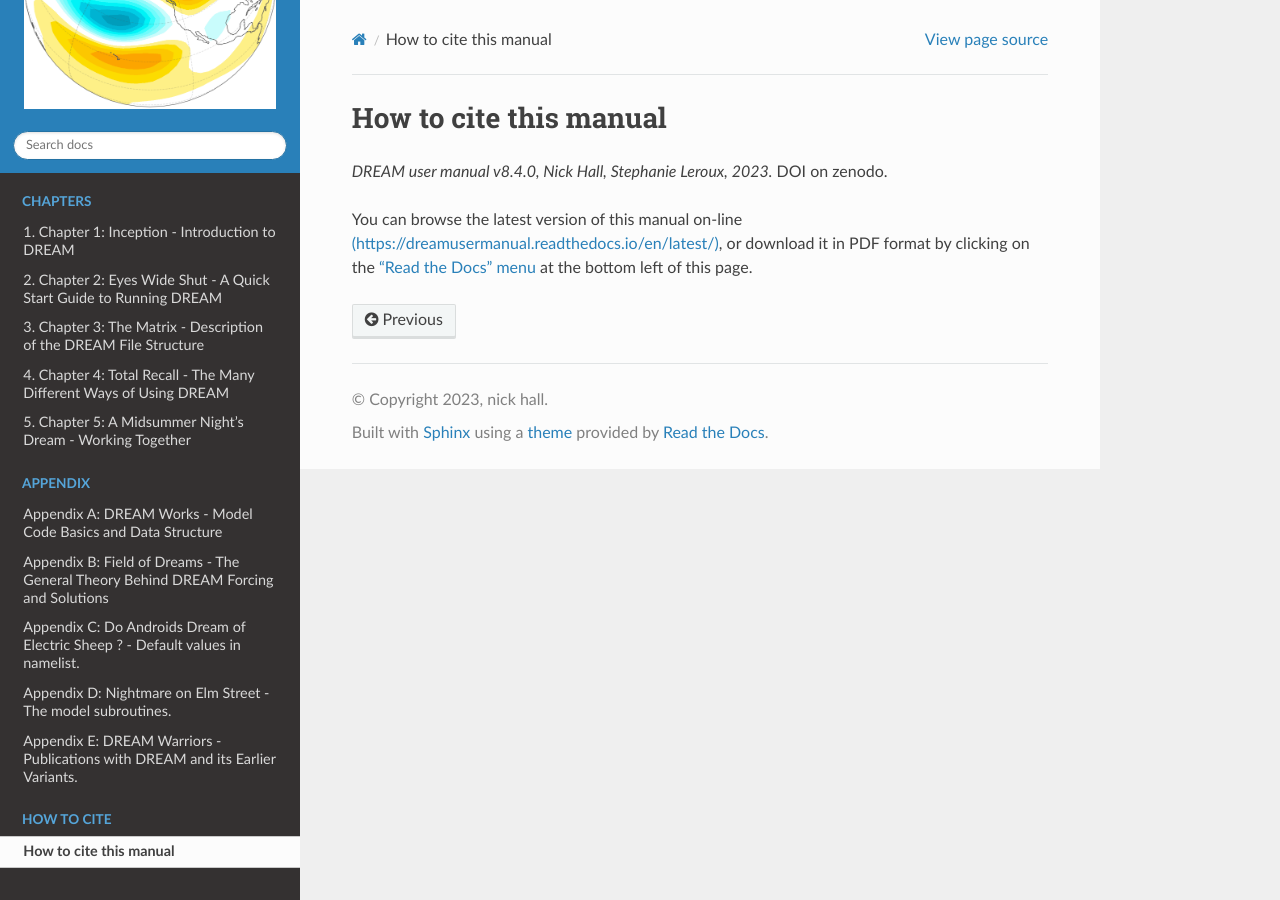
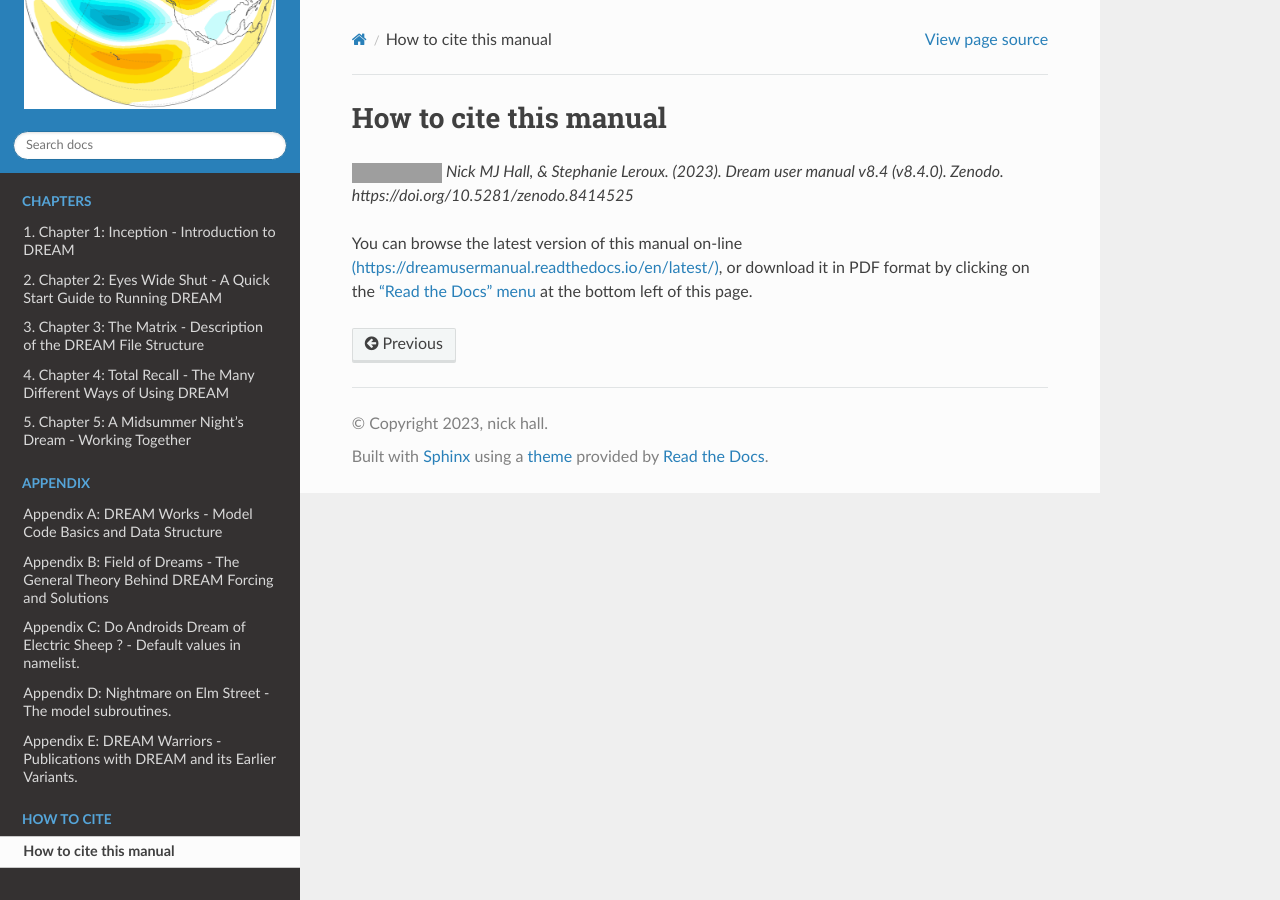
Before and after one commit to dream-gcm/usermanual, a Sphinx documentation site: the page built from source/how2cite.md, in a window 1280 px wide. Built offline with Sphinx 7.4.7 and the Read the Docs theme 2.0.0, drawn with Linux system fonts in a browser that asks for light colours; grey boxes are pictures that could not be loaded.

Commit message:
Update how2cite.md

```diff
--- a/source/how2cite.md
+++ b/source/how2cite.md
@@ -1,6 +1,8 @@
 # How to cite this manual
 
-*DREAM user manual v8.4.0, Nick Hall, Stephanie Leroux, 2023.* DOI on zenodo.
+[![DOI](https://zenodo.org/badge/DOI/10.5281/zenodo.8414525.svg)](https://doi.org/10.5281/zenodo.8414525)
+*Nick MJ Hall, & Stephanie Leroux. (2023). Dream user manual v8.4 (v8.4.0). Zenodo. https://doi.org/10.5281/zenodo.8414525*
+
 
 You can browse the latest version of this manual on-line [(https://dreamusermanual.readthedocs.io/en/latest/)](https://dreamusermanual.readthedocs.io/en/latest/),
 or download it in PDF format by clicking on the ["Read the Docs" menu](https://dreamusermanual.readthedocs.io/_/downloads/en/latest/pdf/) at the bottom left of this page.
```
